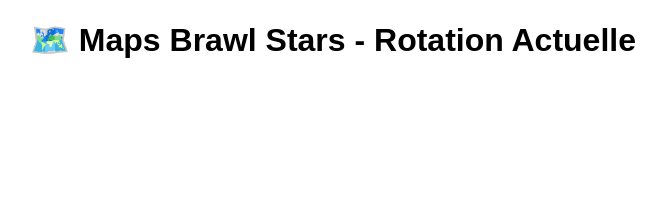
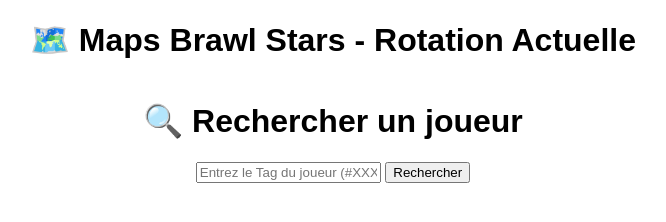
Before and after one commit to alexisbaude/Map-brawl-star, a plain HTML site: page index.html in a window 1280 px wide. Shown: the whole page, without its empty margins (307-973 px from the left). Drawn offline with Linux system fonts and the light colour scheme; no server answers.

Commit message:
Update index.html

```diff
--- a/index.html
+++ b/index.html
@@ -14,6 +14,12 @@
 <body>
     <h1>🗺️ Maps Brawl Stars - Rotation Actuelle</h1>
     <div id="maps" class="map-container"></div>
+<div id="player-search">
+    <h1>🔍 Rechercher un joueur</h1>
+    <input type="text" id="playerTag" placeholder="Entrez le Tag du joueur (#XXXX)">
+    <button onclick="fetchPlayer()">Rechercher</button>
+    <div id="player-info"></div>
+</div>
 
     <script>
         async function getMaps() {
@@ -66,6 +72,44 @@
   // Charger les maps au démarrage
   fetchMaps();
 </script>
+<script>
+  async function fetchPlayer() {
+    // Récupérer le tag entré par l'utilisateur
+    let playerTag = document.getElementById("playerTag").value.trim();
+
+    // Vérifier si le tag commence par "#", sinon l'ajouter
+    if (!playerTag.startsWith("#")) {
+      playerTag = "#" + playerTag;
+    }
+
+    // Remplacer "#" par "%23" pour l'URL
+    const encodedTag = encodeURIComponent(playerTag);
+
+    // URL de l'API Brawlify
+    const url = `https://api.brawlapi.com/v1/player/${encodedTag}`;
+
+    try {
+      const response = await fetch(url);
+      if (!response.ok) throw new Error("Joueur introuvable !");
+
+      const data = await response.json();
+
+      // Sélectionne l'endroit où afficher les infos du joueur
+      const playerInfo = document.getElementById("player-info");
+
+      // Affiche les stats du joueur
+      playerInfo.innerHTML = `
+        <h2>${data.name} (${data.tag})</h2>
+        <p>🏆 Trophées : ${data.trophies}</p>
+        <p>🎖️ Niveau Exp : ${data.expLevel}</p>
+        <p>🎮 Club : ${data.club.name || "Aucun"}</p>
+      `;
+
+    } catch (error) {
+      document.getElementById("player-info").innerHTML = `<p style="color:red;">❌ Erreur : ${error.message}</p>`;
+    }
+  }
+</script>
 
 </body>
 </html>
```
